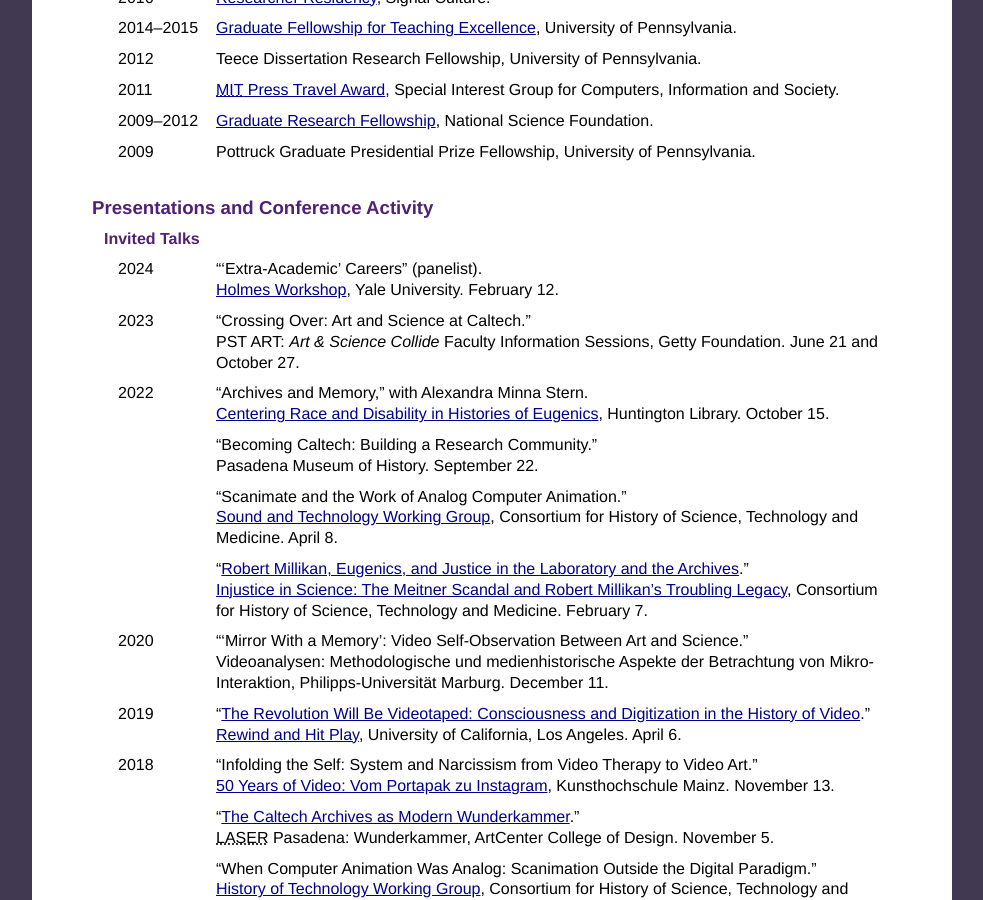
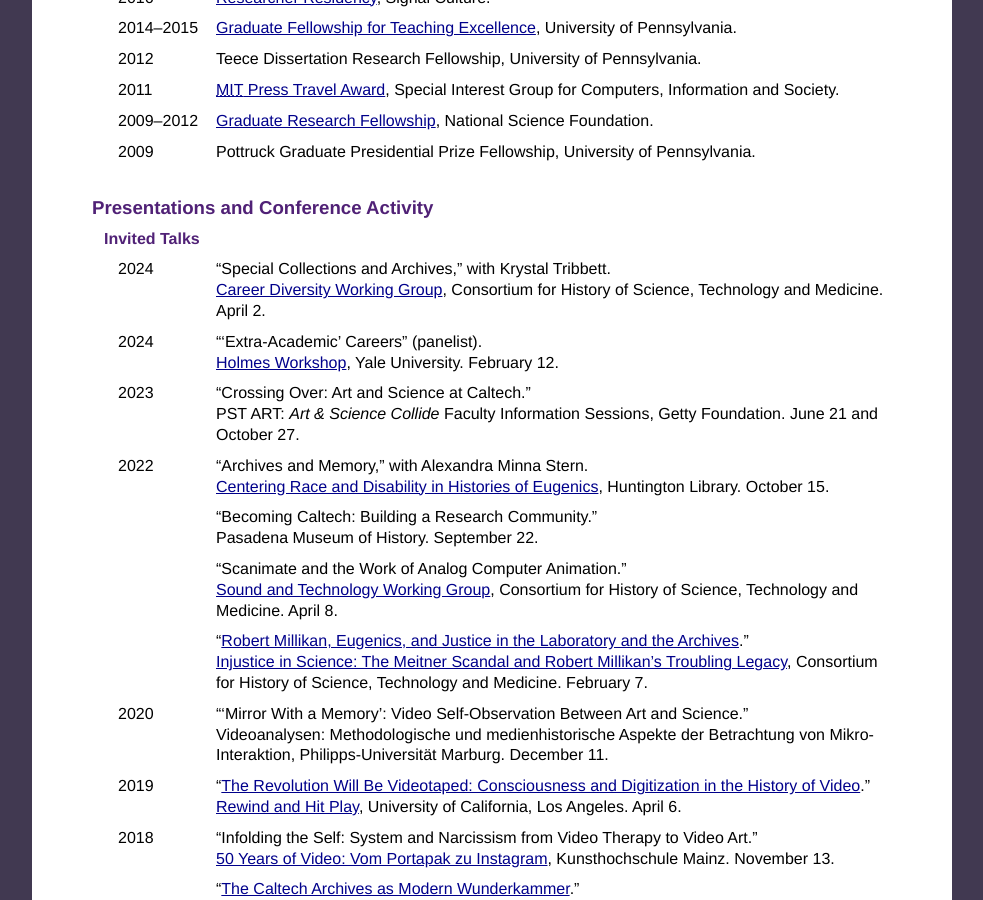
Before and after one commit to collopy/collopy.github.io, a Jekyll site: the page built from cv.html, in a window 1280 px wide and 900 px high, scrolled down 2803 px. Shown: the whole window, without its empty margins (148-1131 px from the left). Built offline with Jekyll 4.4.1, drawn with Linux system fonts in a browser that asks for light colours.

Commit message:
Added CHSTM invited events back

```diff
--- a/cv.html
+++ b/cv.html
@@ -1173,15 +1173,15 @@
 				Invited Talks
 			</h3>
 			<table>
-				<!--<tr>
-					<td class="year" rowspan="2">
+				<tr>
+					<td class="year">
 						2024
 					</td>
 					<td>
 						“Special Collections and Archives,” with Krystal Tribbett.<br>
 						<a href="https://www.chstm.org/content/career-diversity">Career Diversity Working Group</a>, Consortium for History of Science, Technology and Medicine. April 2.
 					</td>
-				</tr>-->
+				</tr>
 				<tr>
 					<td class="year">
 						2024
```
Also changed, not shown: 1 other file.
